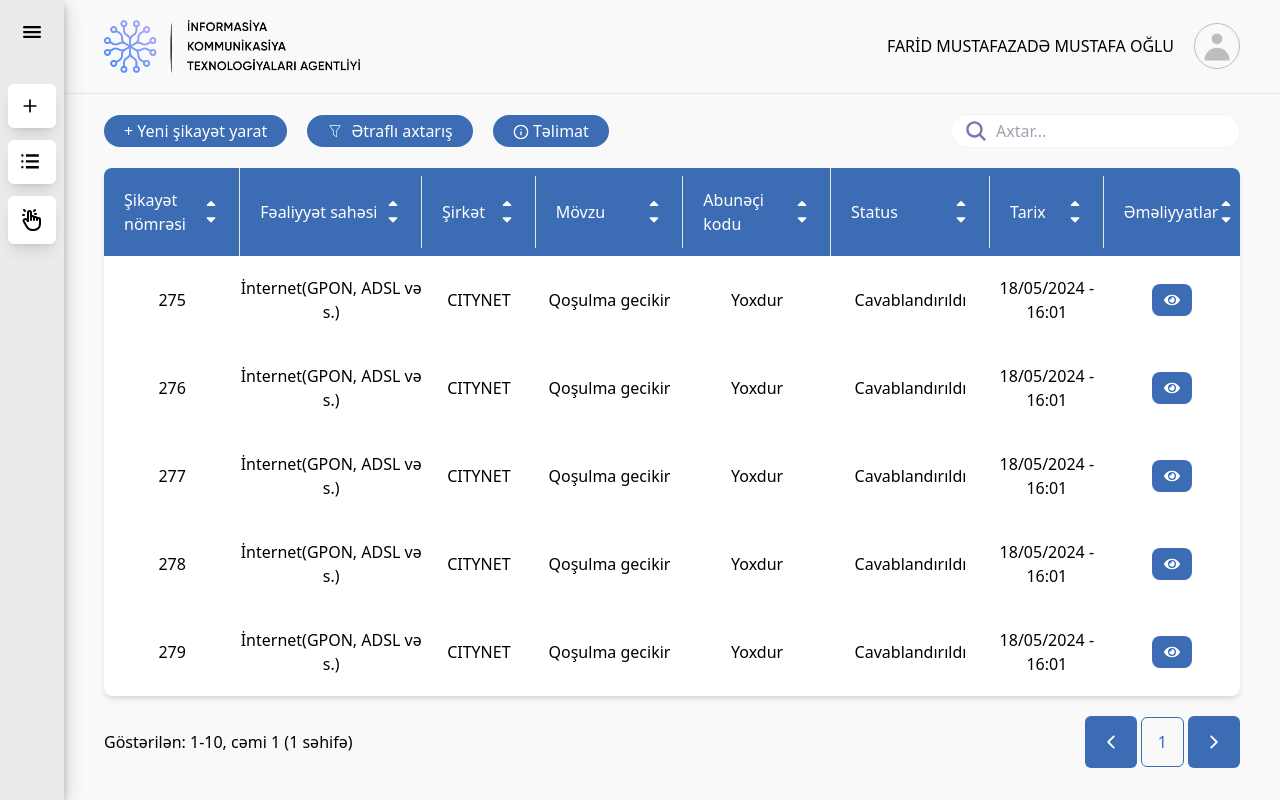
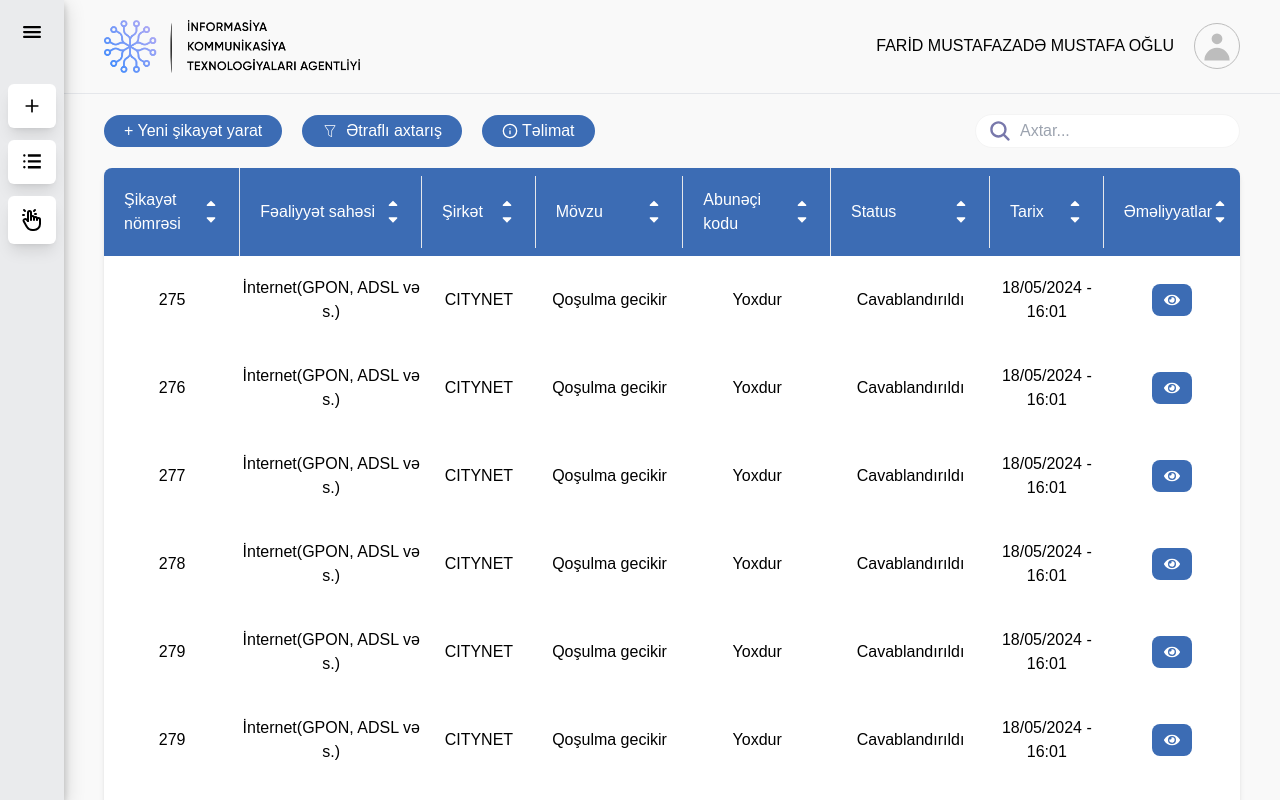
Before and after one commit to faridmustafazade/e-complaint, a React (Create React App) app: page / in a window 1280 px wide. Shown: the top 800 px of the page. Built offline with nearby package versions, Linux system fonts and the light colour scheme.

Commit message:
day-2 task finished

```diff
--- a/src/data/Complaint.js
+++ b/src/data/Complaint.js
@@ -39,6 +39,276 @@ export const Complaint = [
     complaint_number: 279,
     field_of_action: "İnternet(GPON, ADSL və s.)",
     company: "CITYNET",
+    subject: "Qoşulma gecikir",
+    subscriber_code: "Yoxdur",
+    status: "Cavablandırıldı",
+    date: "18/05/2024 - 16:01",
+  },
+  {
+    complaint_number: 279,
+    field_of_action: "İnternet(GPON, ADSL və s.)",
+    company: "CITYNET",
+    subject: "Qoşulma gecikir",
+    subscriber_code: "Yoxdur",
+    status: "Cavablandırıldı",
+    date: "18/05/2024 - 16:01",
+  },
+  {
+    complaint_number: 279,
+    field_of_action: "İnternet(GPON, ADSL və s.)",
+    company: "CITYNET",
+    subject: "Qoşulma gecikir",
+    subscriber_code: "Yoxdur",
+    status: "Cavablandırıldı",
+    date: "18/05/2024 - 16:01",
+  },
+  {
+    complaint_number: 279,
+    field_of_action: "İnternet(GPON, ADSL və s.)",
+    company: "CITYNET",
+    subject: "Qoşulma gecikir",
+    subscriber_code: "Yoxdur",
+    status: "Cavablandırıldı",
+    date: "18/05/2024 - 16:01",
+  },
+  {
+    complaint_number: 279,
+    field_of_action: "İnternet(GPON, ADSL və s.)",
+    company: "CITYNET",
+    subject: "Qoşulma gecikir",
+    subscriber_code: "Yoxdur",
+    status: "Cavablandırıldı",
+    date: "18/05/2024 - 16:01",
+  },
+  {
+    complaint_number: 279,
+    field_of_action: "İnternet(GPON, ADSL və s.)",
+    company: "CITYNET",
+    subject: "Qoşulma gecikir",
+    subscriber_code: "Yoxdur",
+    status: "Cavablandırıldı",
+    date: "18/05/2024 - 16:01",
+  },
+  {
+    complaint_number: 279,
+    field_of_action: "İnternet(GPON, ADSL və s.)",
+    company: "CITYNET",
+    subject: "Qoşulma gecikir",
+    subscriber_code: "Yoxdur",
+    status: "Cavablandırıldı",
+    date: "18/05/2024 - 16:01",
+  },
+  {
+    complaint_number: 279,
+    field_of_action: "İnternet(GPON, ADSL və s.)",
+    company: "CITYNET",
+    subject: "Qoşulma gecikir",
+    subscriber_code: "Yoxdur",
+    status: "Cavablandırıldı",
+    date: "18/05/2024 - 16:01",
+  },
+  {
+    complaint_number: 279,
+    field_of_action: "İnternet(GPON, ADSL və s.)",
+    company: "CITYNET",
+    subject: "Qoşulma gecikir",
+    subscriber_code: "Yoxdur",
+    status: "Cavablandırıldı",
+    date: "18/05/2024 - 16:01",
+  },
+  {
+    complaint_number: 279,
+    field_of_action: "İnternet(GPON, ADSL və s.)",
+    company: "CITYNET",
+    subject: "Qoşulma gecikir",
+    subscriber_code: "Yoxdur",
+    status: "Cavablandırıldı",
+    date: "18/05/2024 - 16:01",
+  },
+  {
+    complaint_number: 279,
+    field_of_action: "İnternet(GPON, ADSL və s.)",
+    company: "CITYNET",
+    subject: "Qoşulma gecikir",
+    subscriber_code: "Yoxdur",
+    status: "Cavablandırıldı",
+    date: "18/05/2024 - 16:01",
+  },
+  {
+    complaint_number: 279,
+    field_of_action: "İnternet(GPON, ADSL və s.)",
+    company: "CITYNET",
+    subject: "Qoşulma gecikir",
+    subscriber_code: "Yoxdur",
+    status: "Cavablandırıldı",
+    date: "18/05/2024 - 16:01",
+  },
+  {
+    complaint_number: 279,
+    field_of_action: "İnternet(GPON, ADSL və s.)",
+    company: "CITYNET",
+    subject: "Qoşulma gecikir",
+    subscriber_code: "Yoxdur",
+    status: "Cavablandırıldı",
+    date: "18/05/2024 - 16:01",
+  },
+  {
+    complaint_number: 279,
+    field_of_action: "İnternet(GPON, ADSL və s.)",
+    company: "CITYNET",
+    subject: "Qoşulma gecikir",
+    subscriber_code: "Yoxdur",
+    status: "Cavablandırıldı",
+    date: "18/05/2024 - 16:01",
+  },
+  {
+    complaint_number: 279,
+    field_of_action: "İnternet(GPON, ADSL və s.)",
+    company: "CITYNET",
+    subject: "Qoşulma gecikir",
+    subscriber_code: "Yoxdur",
+    status: "Cavablandırıldı",
+    date: "18/05/2024 - 16:01",
+  },
+  {
+    complaint_number: 279,
+    field_of_action: "İnternet(GPON, ADSL və s.)",
+    company: "CITYNET",
+    subject: "Qoşulma gecikir",
+    subscriber_code: "Yoxdur",
+    status: "Cavablandırıldı",
+    date: "18/05/2024 - 16:01",
+  },
+  {
+    complaint_number: 279,
+    field_of_action: "İnternet(GPON, ADSL və s.)",
+    company: "CITYNET",
+    subject: "Qoşulma gecikir",
+    subscriber_code: "Yoxdur",
+    status: "Cavablandırıldı",
+    date: "18/05/2024 - 16:01",
+  },
+  {
+    complaint_number: 279,
+    field_of_action: "İnternet(GPON, ADSL və s.)",
+    company: "CITYNET",
+    subject: "Qoşulma gecikir",
+    subscriber_code: "Yoxdur",
+    status: "Cavablandırıldı",
+    date: "18/05/2024 - 16:01",
+  },
+  {
+    complaint_number: 279,
+    field_of_action: "İnternet(GPON, ADSL və s.)",
+    company: "CITYNET",
+    subject: "Qoşulma gecikir",
+    subscriber_code: "Yoxdur",
+    status: "Cavablandırıldı",
+    date: "18/05/2024 - 16:01",
+  },
+  {
+    complaint_number: 279,
+    field_of_action: "İnternet(GPON, ADSL və s.)",
+    company: "CITYNET",
+    subject: "Qoşulma gecikir",
+    subscriber_code: "Yoxdur",
+    status: "Cavablandırıldı",
+    date: "18/05/2024 - 16:01",
+  },
+  {
+    complaint_number: 279,
+    field_of_action: "İnternet(GPON, ADSL və s.)",
+    company: "CITYNET",
+    subject: "Qoşulma gecikir",
+    subscriber_code: "Yoxdur",
+    status: "Cavablandırıldı",
+    date: "18/05/2024 - 16:01",
+  },
+  {
+    complaint_number: 279,
+    field_of_action: "İnternet(GPON, ADSL və s.)",
+    company: "CITYNET",
+    subject: "Qoşulma gecikir",
+    subscriber_code: "Yoxdur",
+    status: "Cavablandırıldı",
+    date: "18/05/2024 - 16:01",
+  },
+  {
+    complaint_number: 279,
+    field_of_action: "İnternet(GPON, ADSL və s.)",
+    company: "CITYNET",
+    subject: "Qoşulma gecikir",
+    subscriber_code: "Yoxdur",
+    status: "Cavablandırıldı",
+    date: "18/05/2024 - 16:01",
+  },
+  {
+    complaint_number: 333,
+    field_of_action: "İnternet(GPON, ADSL və s.)",
+    company: "CITYNET",
+    subject: "Qoşulma gecikir",
+    subscriber_code: "Yoxdur",
+    status: "Cavablandırıldı",
+    date: "18/05/2024 - 16:01",
+  },
+  {
+    complaint_number: 279,
+    field_of_action: "salam(GPON, ADSL və s.)",
+    company: "CITYNET",
+    subject: "Qoşulma gecikir",
+    subscriber_code: "Yoxdur",
+    status: "Cavablandırıldı",
+    date: "18/05/2024 - 16:01",
+  },
+  {
+    complaint_number: 279,
+    field_of_action: "İnternet(GPON, ADSL və s.)",
+    company: "CITYNET",
+    subject: "Qoşulma gecikir",
+    subscriber_code: "Yoxdur",
+    status: "Cavablandırıldı",
+    date: "12/05/2024 - 16:01",
+  },
+  {
+    complaint_number: 279,
+    field_of_action: "İnternet(GPON, ADSL və s.)",
+    company: "CITYNET",
+    subject: "Qoşulma gecikir",
+    subscriber_code: "Yoxdur",
+    status: "getdi",
+    date: "18/05/2024 - 16:01",
+  },
+  {
+    complaint_number: 279,
+    field_of_action: "İnternet(GPON, ADSL və s.)",
+    company: "CITYNET",
+    subject: "Qoşulma gecikir",
+    subscriber_code: "Vardir",
+    status: "Cavablandırıldı",
+    date: "18/05/2024 - 16:01",
+  },
+  {
+    complaint_number: 279,
+    field_of_action: "İnternet(GPON, ADSL və s.)",
+    company: "CITYNET",
+    subject: "Qoşulma zordur",
+    subscriber_code: "Yoxdur",
+    status: "Cavablandırıldı",
+    date: "18/05/2024 - 16:01",
+  },
+  {
+    complaint_number: 279,
+    field_of_action: "İnternet(GPON, ADSL və s.)",
+    company: "Baktelekom",
+    subject: "Qoşulma gecikir",
+    subscriber_code: "Yoxdur",
+    status: "Cavablandırıldı",
+    date: "18/05/2024 - 16:01",
+  },
+  {
+    complaint_number: 279,
+    field_of_action: "İnternet(GPON, ADSL və s.)",
+    company: "Farid",
     subject: "Qoşulma gecikir",
     subscriber_code: "Yoxdur",
     status: "Cavablandırıldı",
--- a/src/index.css
+++ b/src/index.css
@@ -3,6 +3,7 @@
 @tailwind utilities;
 body {
   background-color: #f9f9f9;
+  font-family: sans-serif;
 }
 .sidebar {
   transition: all 0.5s ease;
--- a/src/layouts/Header.jsx
+++ b/src/layouts/Header.jsx
@@ -3,6 +3,7 @@ import React, { useState } from "react";
 import logo from "../assets/images/logo.png";
 import { HiUser } from "react-icons/hi";
 import { RxExit } from "react-icons/rx";
+import { Link } from "react-router-dom";
 
 const Header = () => {
   const [active, setActive] = useState(false);
@@ -12,7 +13,9 @@ const Header = () => {
   return (
     <div className="relative">
       <div className="flex justify-between items-center py-5 px-10 border-b ">
-        <img src={logo} className="w-64" alt="icta" />
+        <Link to={"https://icta.az/"} target="_blank">
+          <img src={logo} className="w-64" alt="icta" />
+        </Link>
         <div
           onClick={handleClick}
           className="flex items-center gap-5 cursor-pointer"
--- a/src/layouts/Sidebar.jsx
+++ b/src/layouts/Sidebar.jsx
@@ -43,24 +43,18 @@ const Sidebar = () => {
             <Link
               to={"/new_complaint"}
               className={`bg-white shadow-lg rounded-md p-3 hover:bg-[#E2E3E4] duration-300 ${
-                click ? "flex items-center gap-2" : "flex items-center"
+                click ? "flex items-center gap-2" : "flex justify-center"
               }`}
             >
               <FiPlus className="text-xl" />
-              <p
-                className={`${
-                  click
-                    ? "opacity-1 duration-300"
-                    : "opacity-0 hidden duration-300"
-                }`}
-              >
+              <p className={`${click ? "block" : "hidden"}`}>
                 Yeni şikayət yarat
               </p>
             </Link>
             <Link
               to={""}
               className={`bg-white shadow-lg rounded-md p-3 hover:bg-[#E2E3E4] duration-300 ${
-                click ? "flex items-center gap-2" : "inline"
+                click ? "flex items-center gap-2" : "flex justify-center"
               }`}
             >
               <TfiMenuAlt className="text-xl" />
@@ -69,7 +63,7 @@ const Sidebar = () => {
             <div
               onClick={() => setChoose(true)}
               className={`cursor-pointer bg-white shadow-lg rounded-md p-3 hover:bg-[#E2E3E4] duration-300 ${
-                click ? "flex items-center gap-2" : "inline"
+                click ? "flex items-center gap-2" : "flex justify-center"
               }`}
             >
               <TbHandClick className="text-2xl" />
--- a/src/pages/Home.jsx
+++ b/src/pages/Home.jsx
@@ -1,4 +1,4 @@
-import React, { useEffect, useState } from "react";
+import React, { useMemo, useState } from "react";
 import { CiFilter } from "react-icons/ci";
 import { FaEye } from "react-icons/fa";
 import { IoIosArrowBack, IoIosArrowForward } from "react-icons/io";
@@ -9,34 +9,61 @@ import { Link } from "react-router-dom";
 import resume from "../assets/files/E-Şikayət - Abunəçi Təlimatı.pdf";
 import { Complaint } from "../data/Complaint";
 const Home = () => {
-  const [complaints, setComplaints] = useState([]);
-  useEffect(() => {
-    setComplaints(Complaint);
-  }, []);
+  const complaints = Complaint;
+  const [currentPage, setCurrentPage] = useState(1);
+  const [search, setSearch] = useState("");
 
-  const arr = [1];
+  const filteredComplaints = useMemo(() => {
+    if (!search) return complaints;
+    return complaints.filter((item) => {
+      return (
+        item?.complaint_number?.toString().includes(search) ||
+        item?.company?.toLowerCase().includes(search?.toLowerCase()) ||
+        item?.field_of_action?.toLowerCase().includes(search?.toLowerCase()) ||
+        item?.subject?.toLowerCase().includes(search?.toLowerCase()) ||
+        item?.subscriber_code?.toLowerCase().includes(search?.toLowerCase()) ||
+        item?.status?.toLowerCase().includes(search?.toLowerCase()) ||
+        item?.date?.toLowerCase().includes(search?.toLowerCase())
+      );
+    });
+  }, [search, complaints]);
+
+  const complaintsPerPage = 10;
+
+  const totalPages = Math.ceil(filteredComplaints.length / complaintsPerPage);
+  const paginatedComplaints = useMemo(() => {
+    const start = (currentPage - 1) * complaintsPerPage;
+    const end = start + complaintsPerPage;
+    return filteredComplaints.slice(start, end);
+  }, [currentPage, filteredComplaints]);
+
   return (
     <div className="px-10 py-5">
       <div className="flex items-center justify-between">
-        <div className="flex items-center gap-5">
+        <button className="flex items-center gap-5">
           <Link
             to={"new_complaint"}
             className="flex items-center gap-2 bg-primaryColor text-white px-5 py-1 rounded-full"
           >
             + Yeni şikayət yarat
           </Link>
-          <div className="flex items-center gap-2 bg-primaryColor text-white px-5 py-1 rounded-full">
+          <button className="flex items-center gap-2 bg-primaryColor text-white px-5 py-1 rounded-full">
             <CiFilter className="inline" /> <span>Ətraflı axtarış</span>
-          </div>
-          <div className="flex items-center gap-2 bg-primaryColor text-white px-5 py-1 rounded-full">
+          </button>
+          <button className="flex items-center gap-2 bg-primaryColor text-white px-5 py-1 rounded-full">
             <a href={resume} download="E-Şikayət - Abunəçi Təlimatı">
               <LuInfo className="inline" /> <span>Təlimat</span>
             </a>
-          </div>
-        </div>
+          </button>
+        </button>
         <div className="flex bg-white items-center gap-2 border border-[#f4f4f4] px-3 py-1 rounded-full group focus-within:shadow-md duration-300">
           <IoSearch className="text-[#7878AB] text-2xl" />
-          <input type="text" placeholder="Axtar..." className="outline-none" />
+          <input
+            onChange={(e) => setSearch(e.target.value)}
+            type="text"
+            placeholder="Axtar..."
+            className="outline-none"
+          />
         </div>
       </div>
       <div className="bg-white rounded-lg shadow-md mt-5 overflow-hidden">
@@ -98,12 +125,12 @@ const Home = () => {
             </div>
           </div>
         </div>
-
-        {complaints && complaints.length > 0 ? (
-          <>
-            {complaints &&
-              complaints.map((complaint) => (
-                <div className="flex items-center justify-between text-center">
+        {paginatedComplaints.length > 0 ? (
+          paginatedComplaints.map((complaint, idx) => (
+            <div
+              key={idx}
+              className="flex items-center justify-between text-center"
+            >
               <p className="w-[12%] py-5">{complaint.complaint_number}</p>
               <p className="w-[16%] py-5">{complaint.field_of_action}</p>
               <p className="w-[10%] py-5">{complaint.company}</p>
@@ -120,26 +147,51 @@ const Home = () => {
                 </div>
               </Link>
             </div>
-              ))}
-          </>
+          ))
         ) : (
           <div className="w-full flex justify-center items-center py-5">
             <p>Heç bir şikayət əlavə edilməyib...</p>
           </div>
         )}
       </div>
-      <div className="flex items-center justify-between mt-5">
-        <p>Göstərilən: 1-10, cəmi 1 (1 səhifə)</p>
+      <div className="select-none flex items-center justify-between mt-5">
+        <p>
+          Göstərilən:{" "}
+          {paginatedComplaints.length > 0
+            ? (currentPage - 1) * complaintsPerPage + 1
+            : 0}
+          -
+          {currentPage * complaintsPerPage > filteredComplaints.length
+            ? filteredComplaints.length
+            : currentPage * complaintsPerPage}
+          , cəmi {filteredComplaints.length} ({totalPages} səhifə)
+        </p>
         <div className="flex items-center gap-1">
-          <div className="p-4 leading-none bg-primaryColor text-white rounded-md">
+          <button
+            disabled={currentPage <= 1}
+            className={`p-4 leading-none text-white rounded-md ${
+              currentPage > 1 ? "bg-primaryColor" : "bg-[#96AFD5]"
+            }`}
+            onClick={() => setCurrentPage((prev) => Math.max(prev - 1, 1))}
+          >
             <IoIosArrowBack className="text-xl" />
+          </button>
+          {filteredComplaints.length >= 1 && (
+            <div className="select-none p-4 border leading-none border-primaryColor text-primaryColor rounded-md">
+              {currentPage}
             </div>
-          <div className="p-4 border leading-none border-primaryColor text-primaryColor rounded-md">
-            1
-          </div>
-          <div className="p-4 leading-none bg-primaryColor text-white rounded-md">
+          )}
+          <button
+            disabled={currentPage >= totalPages}
+            className={`p-4 leading-none text-white rounded-md ${
+              currentPage < totalPages ? "bg-primaryColor" : "bg-[#96AFD5]"
+            }`}
+            onClick={() =>
+              setCurrentPage((prev) => Math.min(prev + 1, totalPages))
+            }
+          >
             <IoIosArrowForward className="text-xl" />
-          </div>
+          </button>
         </div>
       </div>
     </div>
--- a/src/pages/NewComplaint.jsx
+++ b/src/pages/NewComplaint.jsx
@@ -1,6 +1,6 @@
 import React, { useEffect, useState } from "react";
 import { LuUpload } from "react-icons/lu";
-import { FaCheck, FaCirclePlus } from "react-icons/fa6";
+import { FaCirclePlus } from "react-icons/fa6";
 import { RiFullscreenExitLine, RiFullscreenLine } from "react-icons/ri";
 import { IoTrashBinSharp } from "react-icons/io5";
 import { Character, Company, Field_Of_Action } from "../data/Complaint";
@@ -36,7 +36,7 @@ const NewComplaint = () => {
       <div className="px-5 py-16">
         <div className="rounded-lg overflow-hidden">
           <div className="bg-primaryColor py-5">
-            <p className="text-white text-center text-3xl font-semibold">
+            <p className="text-white text-center text-3xl font-medium">
               Şikayət məlumatları
             </p>
           </div>
```
Lines whose indentation alone changed are shown as unchanged.
